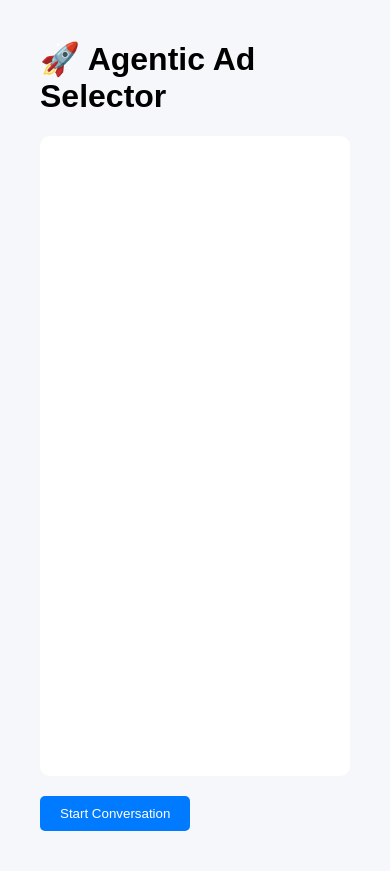
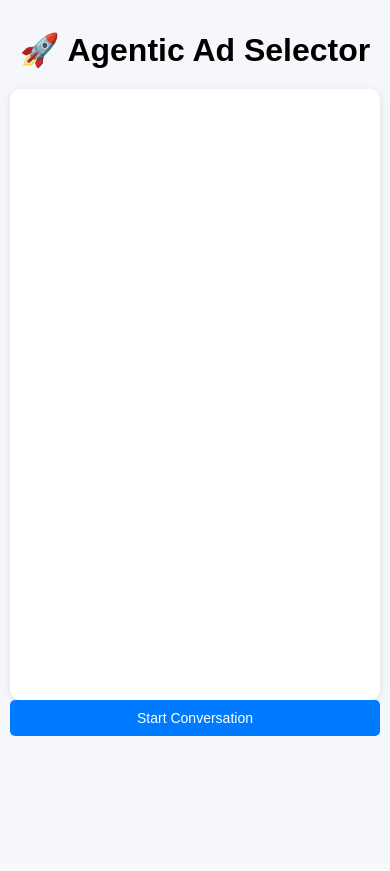
Before and after one commit to drpaulfarrow/agenticads, a Flask app: page / in a window 390 px wide. After the commit the page ends 736 px from the top, so only its background shows below. Run offline with Flask 3, Linux system fonts and the light colour scheme.

Commit message:
Mobile friendly

```diff
--- a/adbot.py
+++ b/adbot.py
@@ -1,6 +1,9 @@
 import openai
 import random
 import os
+from dotenv import load_dotenv
+
+load_dotenv()
 
 # Create OpenAI client
 openai.api_key = os.getenv("OPENAI_API_KEY")
--- a/agentic_selector.py
+++ b/agentic_selector.py
@@ -1,6 +1,9 @@
 import openai
 import os
 import random
+from dotenv import load_dotenv
+
+load_dotenv()
 
 # Set your OpenAI API Key
 openai.api_key = os.getenv("OPENAI_API_KEY")
--- a/campaign_data_gen.py
+++ b/campaign_data_gen.py
@@ -5,6 +5,9 @@ from datetime import datetime, timedelta
 import concurrent.futures
 import time
 import os
+from dotenv import load_dotenv
+
+load_dotenv()
 
 # Setup logging
 logging.basicConfig(level=logging.INFO, format='%(asctime)s - %(levelname)s - %(message)s')
--- a/mebot.py
+++ b/mebot.py
@@ -1,6 +1,8 @@
 import openai
 import os
+from dotenv import load_dotenv
 
+load_dotenv()
 # Set your OpenAI API key directly here
 openai.api_key = os.getenv("OPENAI_API_KEY")
 
--- a/mebot_adbot.py
+++ b/mebot_adbot.py
@@ -1,7 +1,9 @@
 import openai
 import os
 import random
+from dotenv import load_dotenv
 
+load_dotenv()
 openai.api_key = os.getenv("OPENAI_API_KEY")
 
 # ========== Loaders ==========
--- a/requirements.txt
+++ b/requirements.txt
@@ -2,3 +2,4 @@ Flask
 Flask-Session
 openai
 gunicorn
+dotenv
--- a/templates/index.html
+++ b/templates/index.html
@@ -3,13 +3,74 @@
 <head>
     <meta charset="UTF-8">
     <title>Agentic Ad Selector</title>
+    <meta name="viewport" content="width=device-width, initial-scale=1.0">
     <style>
-        body { font-family: Arial, sans-serif; margin: 40px; background-color: #f5f7fa; }
-        #chat-box { background: #fff; padding: 20px; border-radius: 10px; height: 600px; overflow-y: scroll; }
-        .message { background: #e9ecef; margin-bottom: 10px; padding: 10px; border-radius: 5px; }
-        #loading { margin-top: 20px; }
-        button { margin-top: 20px; padding: 10px 20px; background-color: #007bff; color: white; border: none; border-radius: 5px; cursor: pointer; }
-        button:disabled { background-color: #6c757d; }
+        body {
+            font-family: Arial, sans-serif;
+            margin: 20px;
+            background-color: #f5f7fa;
+            display: flex;
+            flex-direction: column;
+            min-height: 100vh;
+        }
+
+        h1 {
+            text-align: center;
+            margin-bottom: 20px;
+        }
+
+        #chat-box {
+            background: #fff;
+            padding: 15px;
+            border-radius: 10px;
+            flex: 1;
+            overflow-y: auto;
+            max-height: 70vh;
+            box-shadow: 0 2px 8px rgba(0, 0, 0, 0.1);
+        }
+
+        .message {
+            background: #e9ecef;
+            margin-bottom: 10px;
+            padding: 10px;
+            border-radius: 5px;
+            word-wrap: break-word;
+        }
+
+        #loading {
+            margin: 20px 0;
+            text-align: center;
+        }
+
+        button {
+            padding: 12px;
+            background-color: #007bff;
+            color: white;
+            border: none;
+            border-radius: 5px;
+            cursor: pointer;
+            width: 100%;
+            font-size: 16px;
+        }
+
+        button:disabled {
+            background-color: #6c757d;
+        }
+
+        @media (max-width: 600px) {
+            body {
+                margin: 10px;
+            }
+
+            #chat-box {
+                padding: 10px;
+            }
+
+            button {
+                padding: 10px;
+                font-size: 14px;
+            }
+        }
     </style>
 </head>
 <body>
```
Also changed, not shown: 1 other file.
